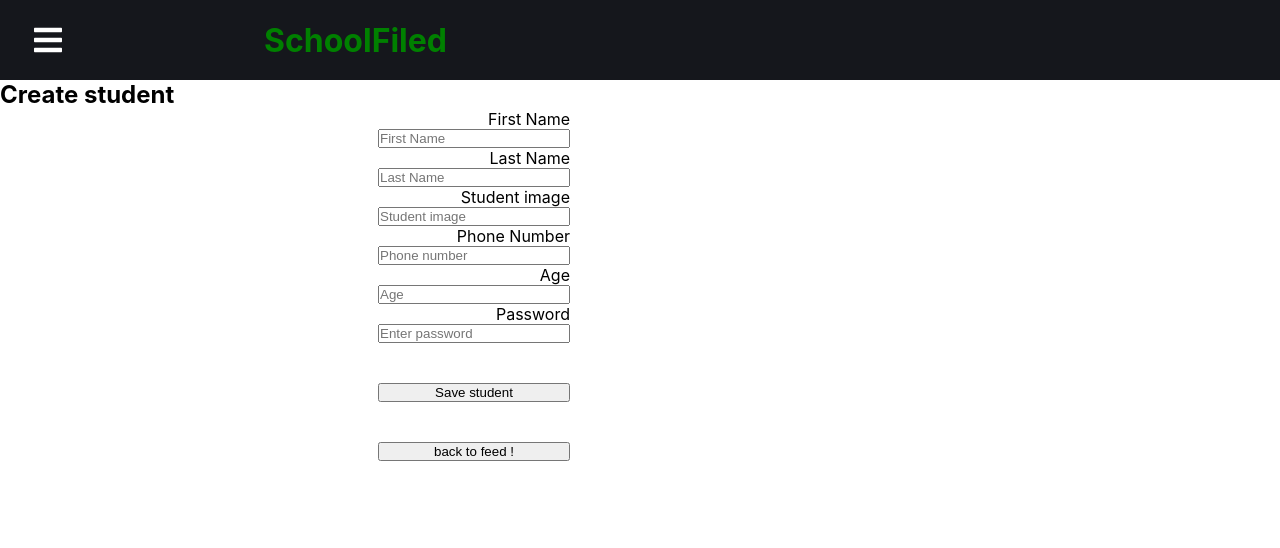
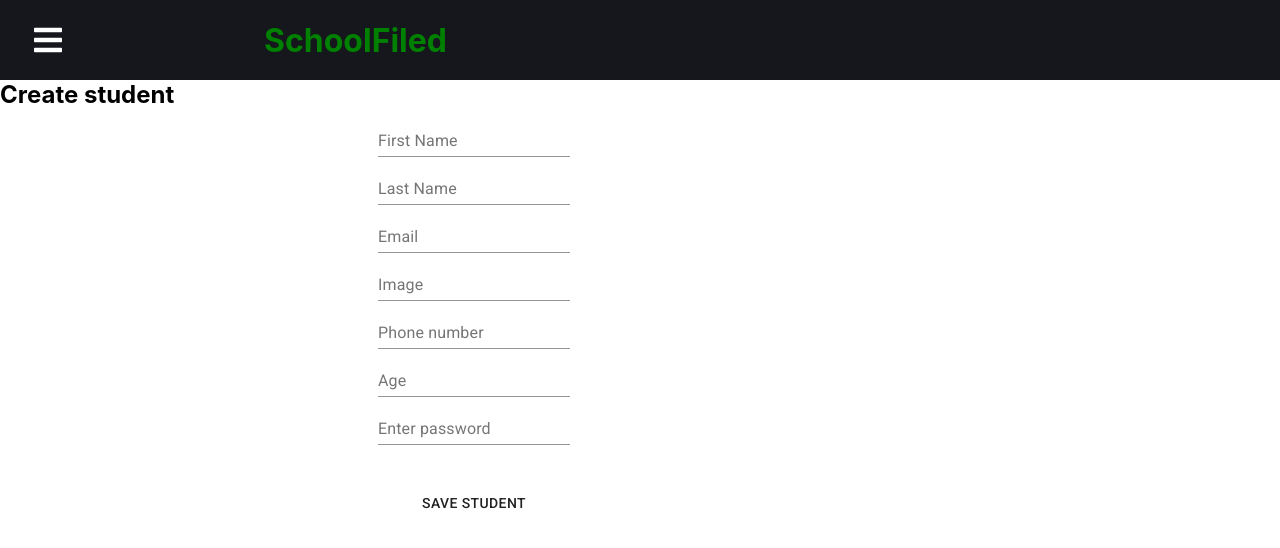
Before and after one commit to School-platforme/School-field, a React (Create React App) app in the folder School/client/: page /teacher/addstudent in a window 1280 px wide. Shown: the top 548 px of the page. Built offline with nearby package versions, Linux system fonts and the light colour scheme.

Commit message:
create student done

```diff
--- a/School/client/src/pages/Teacher/AddStudent.js
+++ b/School/client/src/pages/Teacher/AddStudent.js
@@ -1,7 +1,7 @@
 import React, { Component } from "react";
 import axios from "axios";
 import Sidebar from "./components/Sidebar"
-
+import { TextField, Button } from '@material-ui/core'
 
 
 class AddStudent extends Component {
@@ -15,6 +15,7 @@ class AddStudent extends Component {
       Password: "",
       ImageUrl: "",
       Phone: "",
+      Email:"",
       student: {},
       teacher_id: localStorage.getItem('teacherId')
     };
@@ -32,10 +33,11 @@ class AddStudent extends Component {
         StudentName: this.state.StudentName,
         StudentLastName: this.state.StudentLastName,
         Password: this.state.Password,
+        Email:this.state.Email,
         ImageUrl: this.state.ImageUrl,
         Phone: Number(this.state.Phone),
         Age: Number(this.state.Age),
-        teacher_id: this.props.teacher._id
+        teacher_id: this.state.teacher_id
       },
     });
   }
@@ -47,9 +49,10 @@ class AddStudent extends Component {
   }
   // to create teacher
   createStudent() {
-   console.log(this.state.student)
+
     axios
-      .post(`http://localhost:3000/student/${this.state.teacher_id} `, this.state.student)
+      .post(`http://localhost:3002/student/${this.state.teacher_id} `
+      , this.state.student)
       .then((student) => {
         this.setState({
           students: student.data, /// here after submitting the data to the data base delete mak all variable as empty string
@@ -63,23 +66,10 @@ class AddStudent extends Component {
         });
       })
       .catch((err) => {
-        // here do somthing else if there is an error
-        // the error is beacause the user submit the data and there is an input empty
-        // do somthing for this
-        alert("fill in all your information ");
+        console.log(err)
       });
   }
-  // to get the data which is all the student and teacher
-  // componentDidMount(){
-  //   axios.get("http://localhost:3000/teacher")
-  //   .then(data=>{
-  //     this.setState({
-  //       teachers:data.data[0] ,//set the state here for all the teacher
-  //       students:data.data[1],//set the state for all the student
-  //     })
-  //   })
 
-  // }
   render() {console.log(this.props)
     return (
         <>
@@ -90,77 +80,63 @@ class AddStudent extends Component {
           <div className="create-editor">
             <h2>Create student</h2>
             <div className="create-teacher-inputs">
-              <label htmlFor="StudentName"> First Name </label>
-              <input
-                // className="create-body-textarea"
+              <TextField
                 name="StudentName"
                 type="text"
-                placeholder="First Name"
+                label="First Name"
                 onChange={this.handleChange}
-              ></input>
+              />
 
-              <label htmlFor="StudentLastName"> Last Name </label>
 
-              <input
-                // className="create-body-textarea"
+              <TextField
                 name="StudentLastName"
                 type="text"
-                placeholder="Last Name"
+                label="Last Name"
                 onChange={this.handleChange}
-              ></input>
-              <label htmlFor="ImageUrl"> Student image </label>
+              />
+              <TextField
+                name="Email"
+                type="text"
+                label="Email"
+                onChange={this.handleChange}
+              />
 
-              <input
-                // className="create-body-textarea"
+              <TextField
+
                 name="ImageUrl"
                 type="text"
-                placeholder="Student image"
+                label="Image"
                 onChange={this.handleChange}
-              ></input>
+              />
 
-              <label htmlFor="Phone"> Phone Number </label>
 
-              <input
-                // className="create-body-textarea"
+              <TextField
                 name="Phone"
                 type="text"
-                placeholder="Phone number"
-                onChange={this.handleChange}
-              ></input>
-              <label htmlFor="Age"> Age</label>
-
-              <input
-                // className="create-body-textarea"
-                name="Age"
-                type="text"
-                placeholder="Age"
+                label="Phone number"
                 onChange={this.handleChange}
               />
-              <label htmlFor="Password"> Password</label>
-              <input
-                // className="create-body-textarea"
+
+              <TextField
+                name="Age"
+                label="Age"
+                onChange={this.handleChange}
+              />
+              <TextField
                 name="Password"
                 type="password"
-                placeholder="Enter password"
+               label="Enter password"
                 onChange={this.handleChange}
               />
               <br></br>
               <br></br>
 
-              <button
+              <Button
                 onClick={this.createStudent.bind(this)}
-                className="create-submit-button-add-teacher"
-                type="submit"
               >
                 Save student
-              </button>
+              </Button>
 
-              <br></br>
-              <br></br>
-
-              <button onClick={() => this.props.changeView("teacher")}>
-                back to feed !
-              </button>
             </div>
           </div>
         </div>
```
Also changed, not shown: School/client/src/pages/Teacher/teacherSpace.js (line endings or trailing spaces), 2 other files (tests, documents, lock files or other folders).
